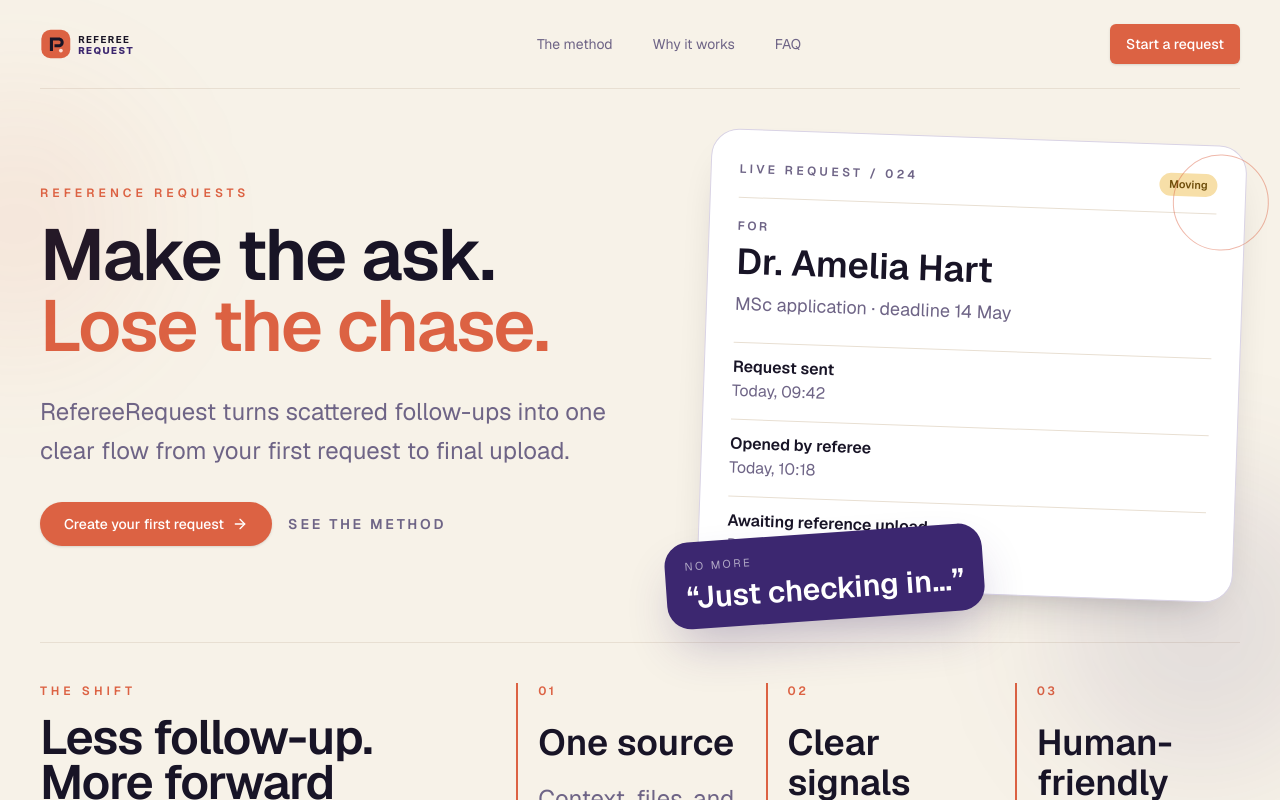
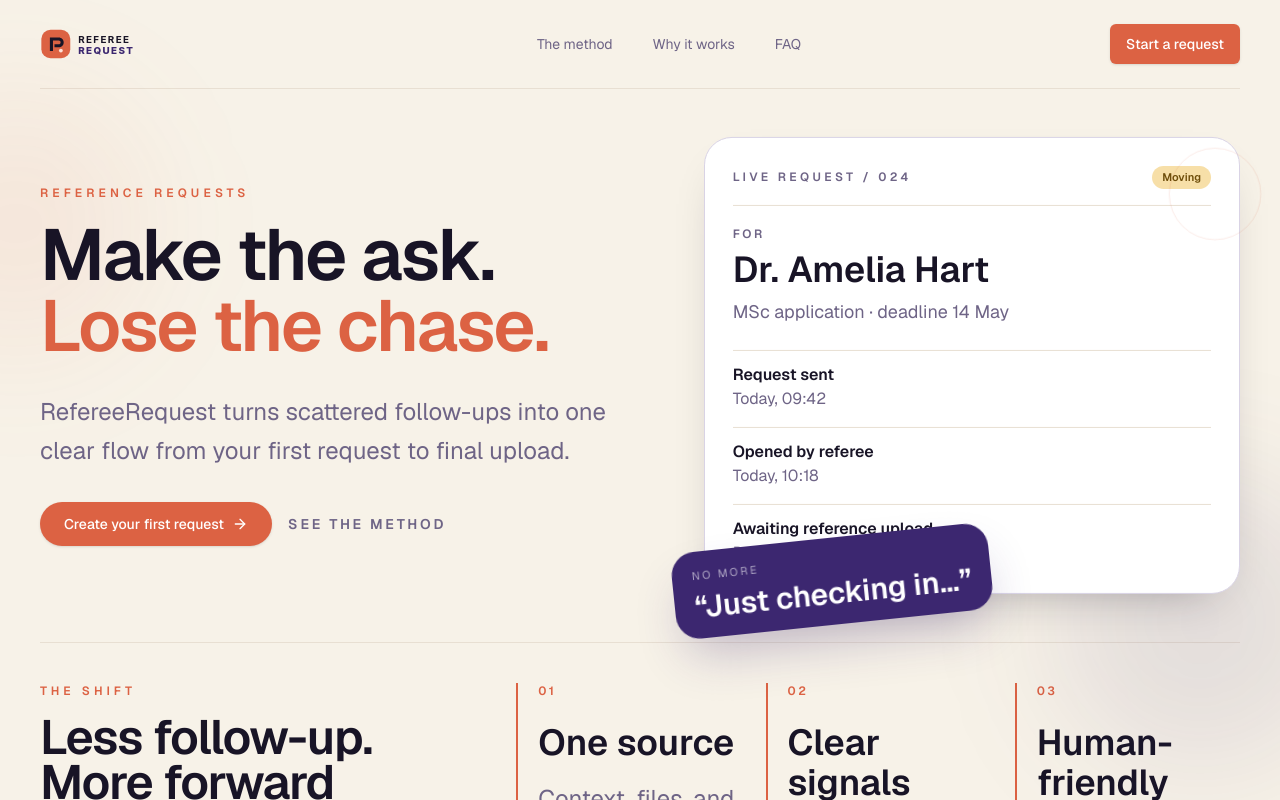
Before and after one commit to rowjay007/referee-request, a Next.js app in the folder frontend/: page / in a window 1280 px wide. Shown: the top 800 px of the page. Built offline with nearby package versions, Linux system fonts and the light colour scheme; no server answers.

Commit message:
Add creative motion system to landing experience

```diff
--- a/frontend/src/app/globals.css
+++ b/frontend/src/app/globals.css
@@ -77,6 +77,7 @@ textarea:focus {
 .rr-dot-grid {
   background-image: radial-gradient(rgba(60, 39, 112, 0.14) 1px, transparent 1px);
   background-size: 14px 14px;
+  animation: rr-dot-drift 16s linear infinite;
 }
 
 .rr-outline-pill {
@@ -85,8 +86,91 @@ textarea:focus {
   background: color-mix(in srgb, var(--surface) 88%, var(--primary) 12%);
 }
 
+@keyframes rr-float {
+  0%,
+  100% {
+    transform: translateY(0);
+  }
+  50% {
+    transform: translateY(-8px);
+  }
+}
+
+@keyframes rr-pulse-ring {
+  0% {
+    opacity: 0.2;
+    transform: scale(0.95);
+  }
+  60% {
+    opacity: 0.55;
+    transform: scale(1);
+  }
+  100% {
+    opacity: 0.2;
+    transform: scale(0.95);
+  }
+}
+
+@keyframes rr-note-bob {
+  0%,
+  100% {
+    transform: rotate(-6deg) translateY(0);
+  }
+  50% {
+    transform: rotate(-4deg) translateY(-5px);
+  }
+}
+
+@keyframes rr-dot-drift {
+  from {
+    background-position: 0 0;
+  }
+  to {
+    background-position: 42px 42px;
+  }
+}
+
+@keyframes rr-rise {
+  from {
+    opacity: 0;
+    transform: translateY(16px);
+  }
+  to {
+    opacity: 1;
+    transform: translateY(0);
+  }
+}
+
+.rr-motion-rise {
+  animation: rr-rise 500ms ease-out both;
+}
+
+.rr-motion-float {
+  animation: rr-float 6s ease-in-out infinite;
+}
+
+.rr-motion-float-delay {
+  animation-delay: 1.4s;
+}
+
+.rr-motion-pulse-ring {
+  animation: rr-pulse-ring 2.8s ease-in-out infinite;
+}
+
+.rr-note-card.rr-motion-note {
+  animation: rr-note-bob 5.8s ease-in-out infinite;
+}
+
 @media (prefers-reduced-motion: reduce) {
   .rr-toast {
     animation: none !important;
   }
+
+  .rr-dot-grid,
+  .rr-motion-rise,
+  .rr-motion-float,
+  .rr-motion-pulse-ring,
+  .rr-note-card.rr-motion-note {
+    animation: none !important;
+  }
 }
--- a/frontend/src/app/page.tsx
+++ b/frontend/src/app/page.tsx
@@ -62,10 +62,10 @@ export default function Home() {
 
   return (
     <main className="relative min-h-screen overflow-hidden bg-background text-foreground">
-      <div className="pointer-events-none absolute -left-28 top-24 h-64 w-64 rounded-full bg-primary/8 blur-3xl" />
-      <div className="pointer-events-none absolute -right-16 top-[30rem] h-72 w-72 rounded-full bg-secondary/10 blur-3xl" />
+      <div className="rr-motion-float pointer-events-none absolute -left-28 top-24 h-64 w-64 rounded-full bg-primary/8 blur-3xl" />
+      <div className="rr-motion-float rr-motion-float-delay pointer-events-none absolute -right-16 top-[30rem] h-72 w-72 rounded-full bg-secondary/10 blur-3xl" />
       <div className="mx-auto w-full max-w-7xl px-6 pb-14 pt-6 sm:px-10">
-        <header className="flex items-center justify-between gap-4">
+        <header className="rr-motion-rise flex items-center justify-between gap-4">
           <Image src="/referee-request-logo.svg" alt="RefereeRequest" width={188} height={36} priority />
           <nav className="hidden items-center gap-10 text-sm text-muted md:flex">
             <a href="#how-it-works" className="transition-colors hover:text-foreground">
@@ -86,7 +86,7 @@ export default function Home() {
         <div className="mt-6 border-t border-border" />
 
         <section className="grid items-center gap-10 py-12 lg:grid-cols-[1fr_0.86fr]">
-          <div>
+          <div className="rr-motion-rise">
             <p className="text-xs font-semibold uppercase tracking-[0.34em] text-primary">Reference requests</p>
             <h1 className="mt-5 text-5xl font-semibold leading-[0.94] tracking-tight text-foreground sm:text-7xl">
               Make the ask.
@@ -117,8 +117,8 @@ export default function Home() {
             </div>
           </div>
 
-          <article className="rr-paper-card relative rounded-[28px] border border-[#d9d3e5] bg-surface p-7 shadow-[0_20px_48px_-30px_rgba(24,20,38,0.45)]">
-            <span className="pointer-events-none absolute -right-6 top-2 h-24 w-24 rounded-full border border-primary/45" />
+          <article className="rr-paper-card rr-motion-float relative rounded-[28px] border border-[#d9d3e5] bg-surface p-7 shadow-[0_20px_48px_-30px_rgba(24,20,38,0.45)]">
+            <span className="rr-motion-pulse-ring pointer-events-none absolute -right-6 top-2 h-24 w-24 rounded-full border border-primary/45" />
             <div className="flex items-center justify-between text-xs font-semibold uppercase tracking-[0.28em] text-muted">
               <p>Live request / 024</p>
               <span className="rounded-full bg-[#F7DFA8] px-2.5 py-1 text-[11px] normal-case tracking-normal text-[#6F4E0B]">
@@ -146,7 +146,7 @@ export default function Home() {
                 </div>
               </div>
             </div>
-            <aside className="rr-note-card absolute -bottom-8 -left-8 rounded-3xl bg-secondary px-5 py-4 text-white shadow-2xl shadow-secondary/30">
+            <aside className="rr-note-card rr-motion-note absolute -bottom-8 -left-8 rounded-3xl bg-secondary px-5 py-4 text-white shadow-2xl shadow-secondary/30">
               <p className="text-[11px] uppercase tracking-[0.22em] text-white/60">No more</p>
               <p className="mt-2 text-3xl font-semibold leading-none">“Just checking in…”</p>
             </aside>
@@ -217,9 +217,10 @@ export default function Home() {
               {SIGNAL_ITEMS.map((item, index) => (
                 <li
                   key={item.title}
-                  className={`rounded-2xl border border-border bg-white/90 p-4 ${
+                  className={`rr-motion-rise rounded-2xl border border-border bg-white/90 p-4 ${
                     index % 2 === 1 ? "sm:ml-8" : "sm:mr-8"
                   }`}
+                  style={{ animationDelay: `${120 * (index + 1)}ms` }}
                 >
                   <p className="text-xs font-semibold uppercase tracking-[0.18em] text-primary">
                     Step {index + 1}
```
